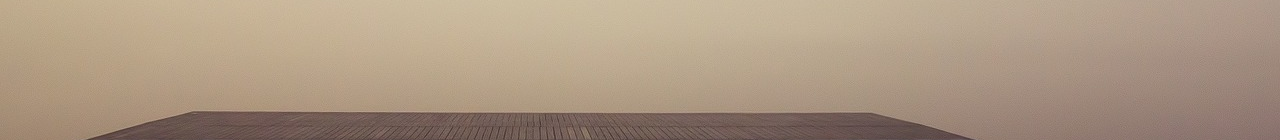
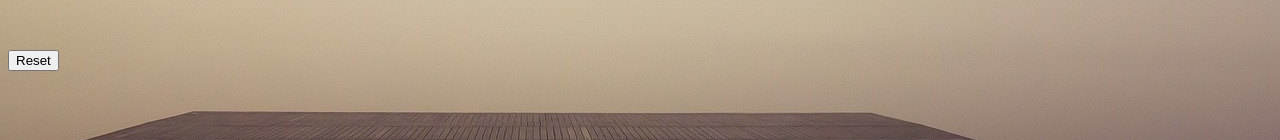
Before and after one commit to KingsMunene/Triangle_tracker, a plain HTML site: page index.html in a window 1280 px wide. Shown: the part 408-548 px from the top of the page. Drawn offline with Linux system fonts and the light colour scheme.

Commit message:
index.html
reset button

```diff
--- a/index.html
+++ b/index.html
@@ -20,6 +20,9 @@
           <input type="number" id = "sidec">
         </p>
       </div>
+      <div class = "reset">
+        <button type="reset" onclick="reset input"value="Reset">Reset</button>
+      </div>
     </form>
     <div class="buttons">
       <br><button  = "button"type = "submit" onclick = "triangleType()"><br> Check </p>
```
